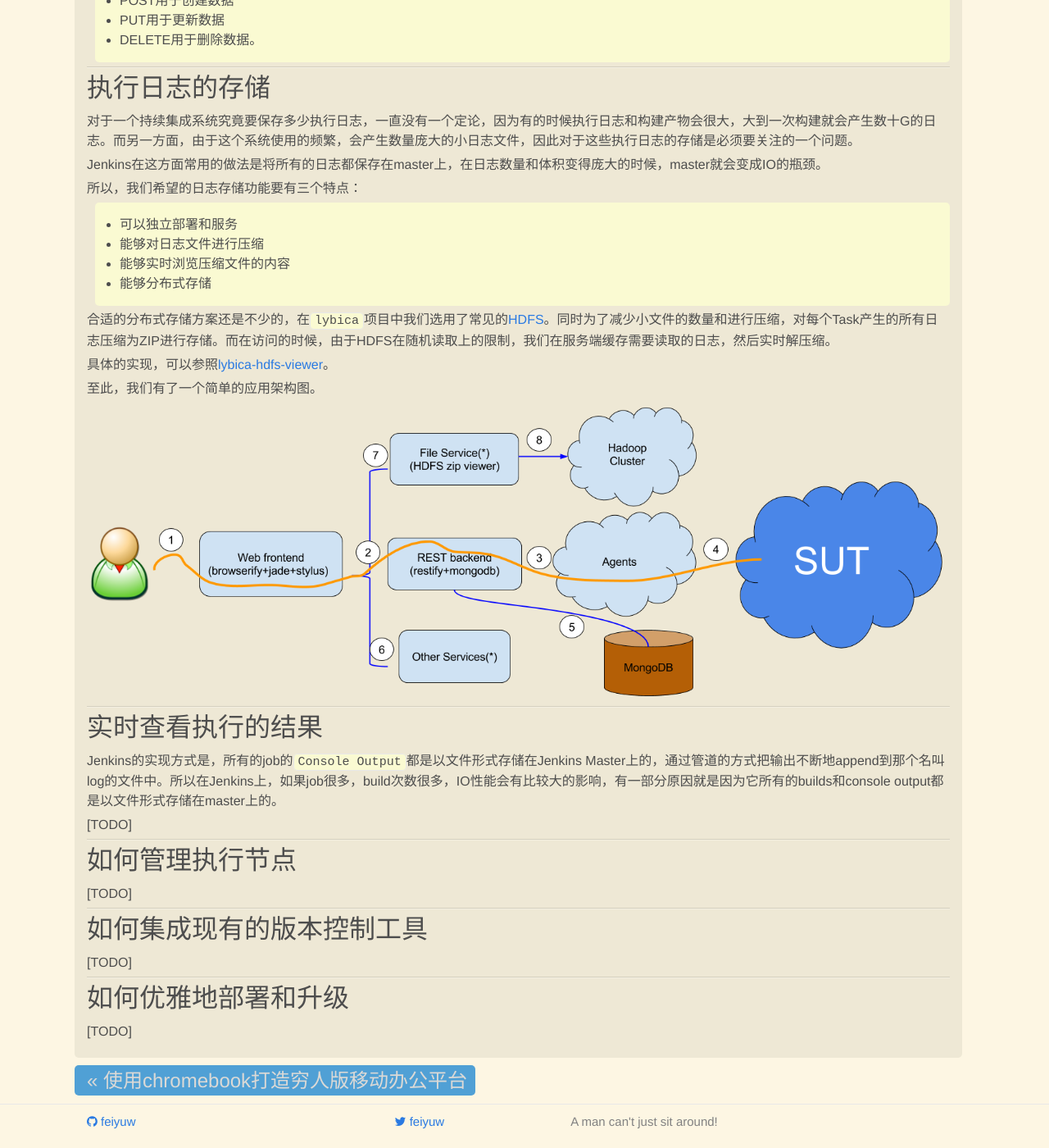
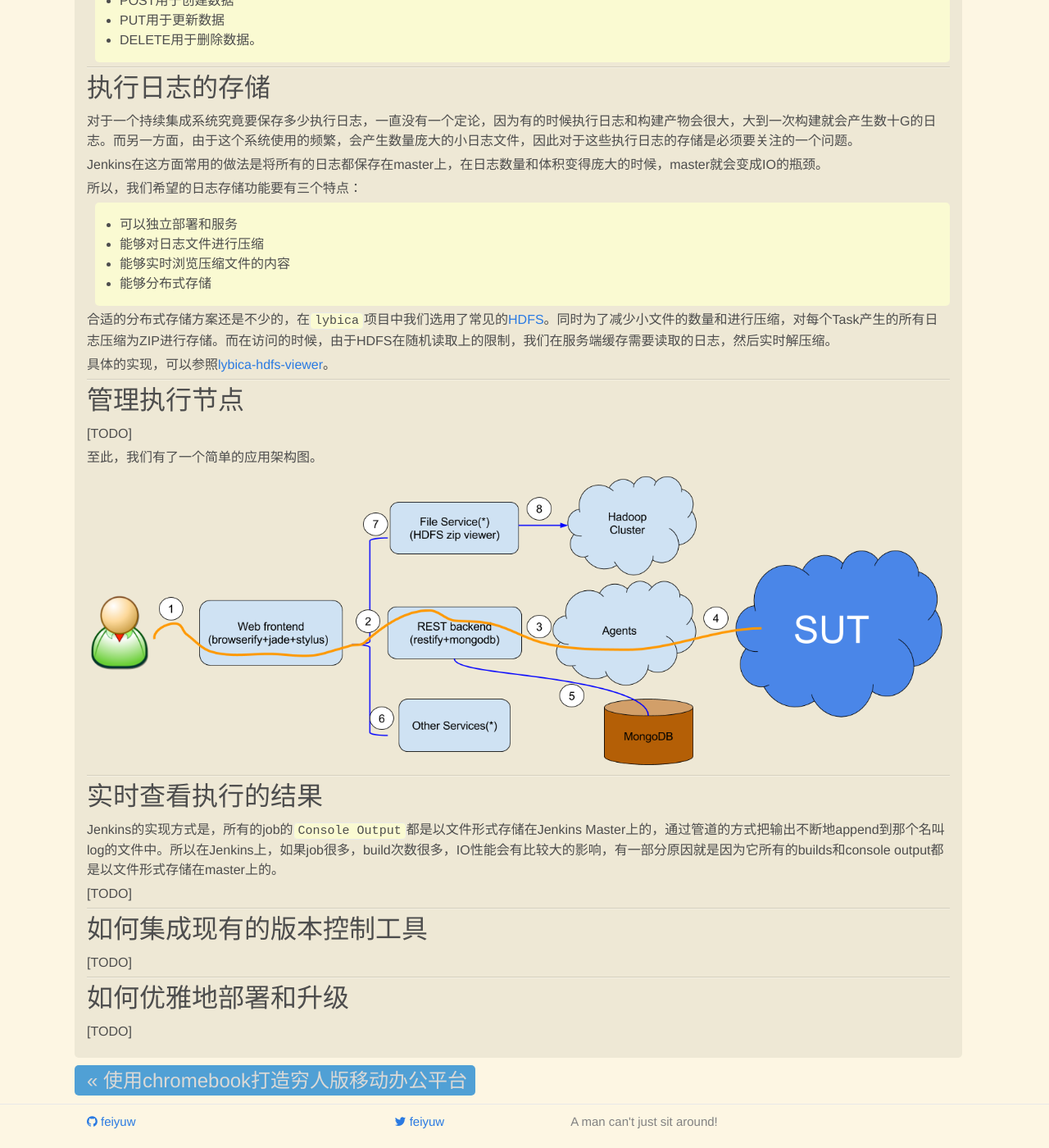
Before and after one commit to feiyuw/feiyuw.github.io, a Jekyll site: the page built from _posts/2016-02-04-buildup-a-continuous-delivery-tool.md, in a window 1280 px wide and 1400 px high, scrolled down 6790 px. Shown: the whole window at 82% size. Built offline with Jekyll 4.4.1, drawn with Linux system fonts in a browser that asks for light colours; nearby versions of some CDN libraries; comment, search, counter and statistics services are not loaded; some of the changed lines change nothing that is shown.

Commit message:
adjust position

```diff
--- a/_posts/2016-02-04-buildup-a-continuous-delivery-tool.md
+++ b/_posts/2016-02-04-buildup-a-continuous-delivery-tool.md
@@ -266,6 +266,12 @@ Jenkins在这方面常用的做法是将所有的日志都保存在master上，
 
 具体的实现，可以参照[lybica-hdfs-viewer](https://github.com/lybicat/lybica-hdfs-viewer/)。
 
+---
+
+## 管理执行节点
+
+[TODO]
+
 至此，我们有了一个简单的应用架构图。
 
 ![architecture]({{ site.url }}/assets/cd-arch.png)
@@ -280,12 +286,6 @@ Jenkins的实现方式是，所有的job的`Console Output`都是以文件形式
 
 ---
 
-## 如何管理执行节点
-
-[TODO]
-
----
-
 ## 如何集成现有的版本控制工具
 
 [TODO]
```
